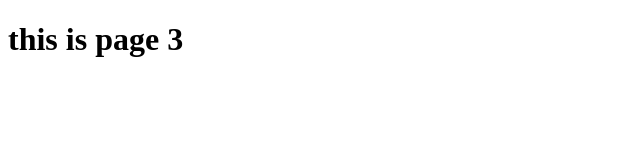
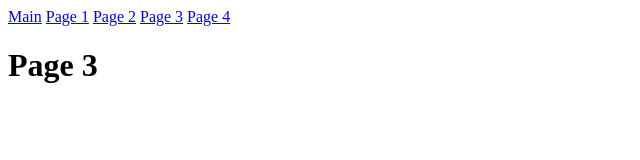
Before and after one commit to Kami-slp/Kami-slp.github.io, a plain HTML site: page page3.html in a window 1280 px wide. Shown: the whole page, without its empty margins (0-640 px from the left). Drawn offline with Linux system fonts and the light colour scheme.

Commit message:
Update page3.html

```diff
--- a/page3.html
+++ b/page3.html
@@ -1,6 +1,23 @@
 <!DOCTYPE html>
 <html>
-  <body>
-    <h1> this is page 3 </h1>
-  </body>
+<head>
+<style>
+a {color:blue}
+</style>
+</head>
+<body>
+<a href = "index.html">Main</a>
+
+<a href = "page1.html">Page 1</a>
+
+<a href = "page2.html">Page 2</a>
+
+<a href = "page3.html">Page 3</a>
+
+<a href = "page4.html">Page 4</a>
+
+<h1>Page 3</h1>
+
+</body>
+
 </html>
```
